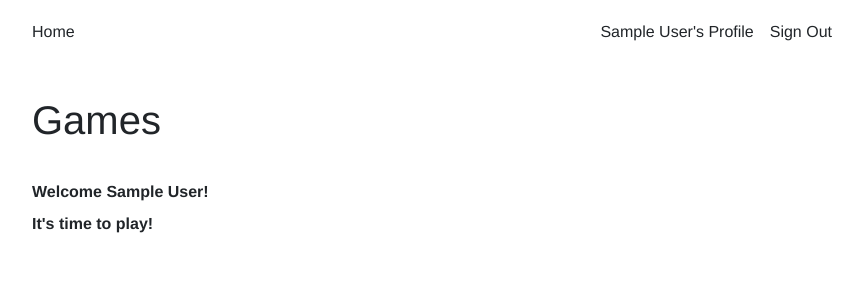
After one commit to LukeSkyRunner/IronCode, a Node server app: page /home in a window 1280 px wide. The commit adds this page. Shown: the top 300 px of the page, without its empty margins (208-1071 px from the left). Run offline with Node 20, Linux system fonts and the light colour scheme; the visitor is signed in with stand-in values (Sample User, id 1); some libraries are stand-ins or nearby versions.

Commit message:
2nd commit

```diff
--- a/models/user.js
+++ b/models/user.js
@@ -16,6 +16,10 @@ const schema = new mongoose.Schema({
   passwordHash: {
     type: String
   },
+  campus: {
+    type: String,
+    enum: ['Amsterdam', 'Lisbon', 'Madrid', 'Miami']
+  },
   githubToken: {
     type: String
   }
--- a/routes/index.js
+++ b/routes/index.js
@@ -8,8 +8,8 @@ router.get('/', (req, res, next) => {
   res.render('index', { title: 'Hello World!' });
 });
 
-router.get('/private', routeGuard, (req, res, next) => {
-  res.render('private');
+router.get('/home', routeGuard, (req, res, next) => {
+  res.render('home');
 });
 
 module.exports = router;
--- /dev/null
+++ b/views/home.hbs
@@ -0,0 +1,4 @@
+<h1>Games</h1>
+<span><strong>Welcome {{user.name}}!</strong></span>
+<br />
+<span><strong>It's time to play!</strong>
--- a/views/layout.hbs
+++ b/views/layout.hbs
@@ -11,7 +11,7 @@
     <nav>
       <a href="/">Home</a>
       {{#if user}}
-        <!-- <a href="/">{{user.name}}'s Profile</a> -->
+        <a href="/profile/{{user._id}}">{{user.name}}'s Profile</a>
         <form action="/authentication/sign-out" method="POST">
           <button>Sign Out</button>
         </form>
```
Also changed, not shown: routes/authentication.js (+5 -5 lines), views/sign-up.hbs (+7 -0 lines).
